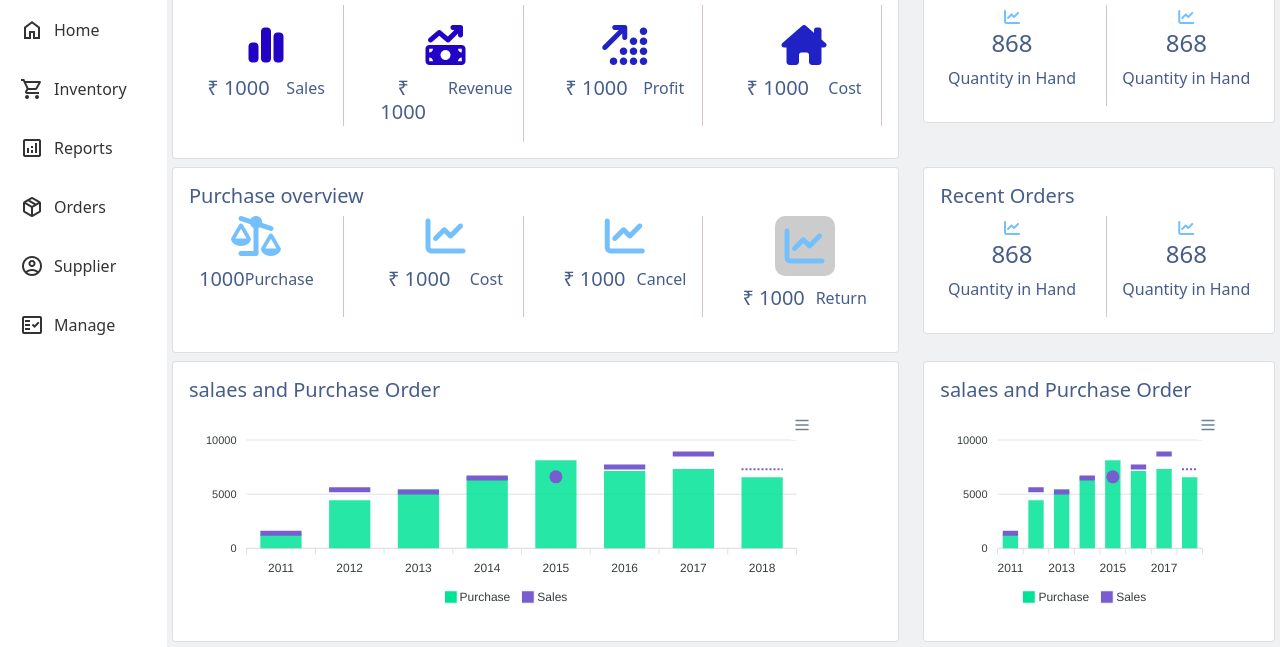
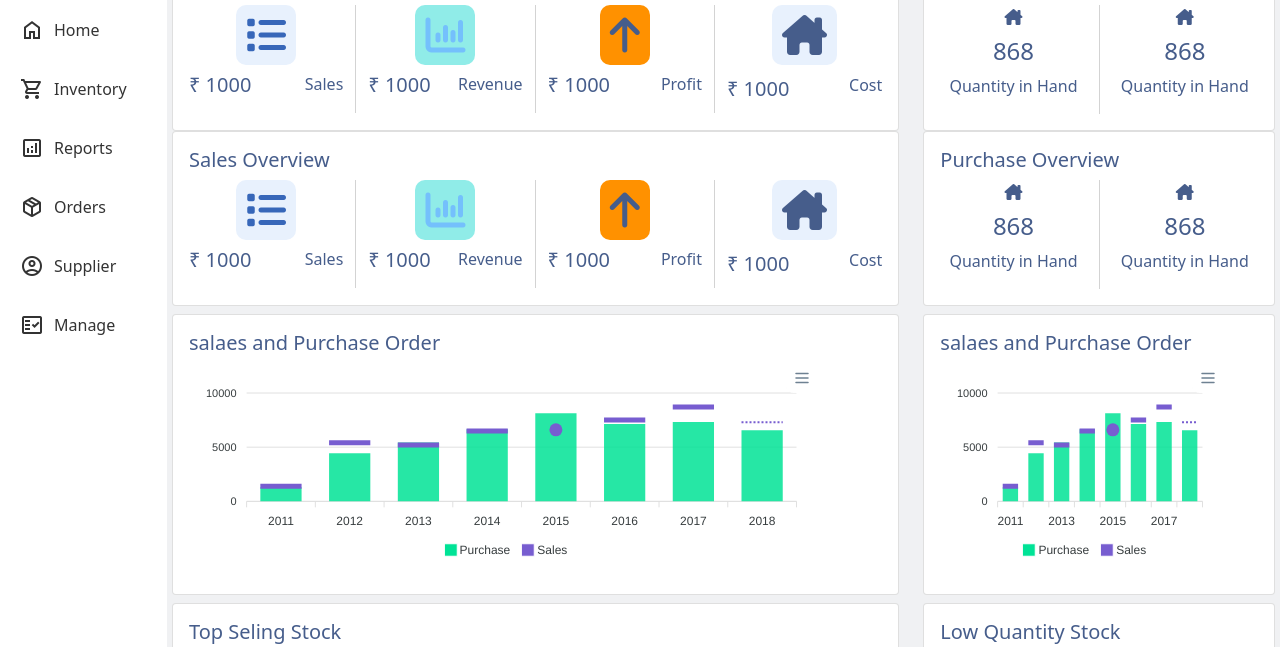
Before and after one commit to Islow2024/Inventory-Managment-System, a plain HTML site: page dashboard.html in a window 1280 px wide. Shown: the part 119-766 px from the top of the page. Drawn offline with nearby package versions, Linux system fonts and the light colour scheme.

Commit message:
improve the style dashboard

```diff
--- a/Assets/styles/style.css
+++ b/Assets/styles/style.css
@@ -2,6 +2,8 @@ body{
     /* background-color: #f0f1f3; */
     background-color: #f0f1f3;
     color:#465d8b;
+    margin: 0;
+    overflow-x: hidden;
 }
 
 .contianer-1{
@@ -111,20 +113,33 @@ body{
     /* overflow: hidden; */
 }
 
-.uuu{
 
-    display: flex;
-    /* align-items: center; */
-    justify-content: space-around;
+/* Icons */
+.icon{
+    font-size: 40px;
+    background-color: #e8f1fd;
     padding: 10px;
+    border-radius: 10px;
 }
 
-.ooo{
-    display: flex;
-    align-items: center;
-    justify-content: space-around;
+.icon-1{
+background-color: #e8f1fd;
+}
+
+.icon-2{
+    background-color: #90ece8;
+}
+
+.icon-3{
+    background-color: #ff9100;
 
 }
+.border-left{
+    border-right: 1px solid lightgray;
+}
+
+
+
 
 .item-card {
     display: flex;
--- a/dashboard.html
+++ b/dashboard.html
@@ -93,85 +93,86 @@
         </ul>
       </div>
       <div class="main container">
-        <div class="row">
+        <div class="row align-items-stretch">
+          <!-- Column 1 -->
           <div class="col-8">
-            <div class="card">
+            <div class="card h-100">
               <div class="card-body">
-                <h5 class="card-title">sales overview</h5>
+                <h5 class="card-title">Sales Overview</h5>
 
                 <div class="container-card">
                   <div class="row">
-                    <div class="col-3">
-                      <div
-                        style="
-                          text-align: center;
-                          border-right: 1px solid #d3c5c5;
-                          padding-top: 20px;
-                        "
-                      >
+                    <!-- Repeating Columns -->
+                    <div class="col-3 border-left">
+                      <!-- Icon at the top -->
+                      <div class="row">
+                        <div class="col text-center">
                           <i
-                          class="fa-solid fa-chart-simple"
-                          style="color: #2202c5; font-size: 40px"
+                            class="fa-solid fa-list icon icon-1"
+                            style="color: #3767b9"
                           ></i>
-                        <div class="uuu">
+                        </div>
+                      </div>
+                      <!-- Money and cost in the same row with space -->
+                      <div class="row align-items-center mt-2">
+                        <div class="col">
                           <h5>₹ 1000</h5>
-                          <p>Sales</p>
+                        </div>
+                        <div class="col text-end">
+                          <h6>Sales</h6>
                         </div>
                       </div>
                     </div>
-
-                    <div class="col-3">
-                      <div
-                        style="
-                          text-align: center;
-                          border-right: 1px solid #d3c5c5;
-                          padding-top: 20px;
-                        "
-                      >
+                    <div class="col-3 border-left">
+                      <!-- Icon at the top -->
+                      <div class="row">
+                        <div class="col text-center">
                           <i
-                          class="fa-solid fa-money-bill-trend-up"
-                          style="color: #2202c5; font-size: 40px"
+                            class="fa-solid fa-chart-column icon icon-2"
+                            style="color: #74c0fc"
                           ></i>
-                        <div class="uuu">
+                        </div>
+                      </div>
+                      <!-- Money and cost in the same row with space -->
+                      <div class="row align-items-center mt-2">
+                        <div class="col">
                           <h5>₹ 1000</h5>
-                          <p style="padding-left: 20px">Revenue</p>
+                        </div>
+                        <div class="col text-end">
+                          <h6>Revenue</h6>
                         </div>
                       </div>
                     </div>
-
-                    <div class="col-3">
-                      <div
-                        style="
-                          text-align: center;
-                          border-right: 1px solid #d3c5c5;
-                          padding-top: 20px;
-                        "
-                      >
-                        <i
-                          class="fa-solid fa-arrow-up-right-dots"
-                          style="color: #2022c5; font-size: 40px"
-                        ></i>
-                        <div class="uuu">
+                    <div class="col-3 border-left">
+                      <!-- Icon at the top -->
+                      <div class="row">
+                        <div class="col text-center">
+                          <i class="fa-solid fa-arrow-up icon icon-3"></i>
+                        </div>
+                      </div>
+                      <!-- Money and cost in the same row with space -->
+                      <div class="row align-items-center mt-2">
+                        <div class="col">
                           <h5>₹ 1000</h5>
-                          <p>Profit</p>
+                        </div>
+                        <div class="col text-end">
+                          <h6>Profit</h6>
                         </div>
                       </div>
                     </div>
-
                     <div class="col-3">
-                      <div
-                        style="
-                          text-align: center;
-                          border-right: 1px solid #d3c5c5;
-                          padding-top: 20px;
-                        "
-                      >
-                        <i
-                          class="fa-solid fa-house-chimney"
-                          style="color: #2022c5; font-size: 40px"
-                        ></i>
-                        <div class="uuu">
+                      <!-- Icon at the top -->
+                      <div class="row">
+                        <div class="col text-center">
+                          <i class="fa-solid fa-house-chimney icon"></i>
+                        </div>
+                      </div>
+                      <!-- Money and cost in the same row with space -->
+                      <div class="row align-items-center mt-2">
+                        <div class="col">
                           <h5>₹ 1000</h5>
+                        </div>
+                        <div class="col text-end">
                           <p>Cost</p>
                         </div>
                       </div>
@@ -182,31 +183,24 @@
             </div>
           </div>
 
+          <!-- Column 2 -->
           <div class="col-4">
-            <div class="card">
+            <div class="card h-100">
               <div class="card-body">
-                <h5 class="card-title">Recent Orders</h5>
-                <div class="ooo">
-                  <div
-                    style="
-                      text-align: center;
-                      border-right: 1px solid #d3c5c5;
-                      padding-right: 30px;
-                    "
-                  >
-                    <i
-                      class="fa-solid fa-chart-line"
-                      style="color: #74c0fc"
-                    ></i>
-                    <h4>868</h4>
+                <h5 class="card-title">Purchase Overview</h5>
+
+                <div class="row">
+                  <!-- Column 1 -->
+                  <div class="col text-center border-left">
+                    <i class="fa-solid fa-house-chimney"></i>
+                    <h4 class="mt-2">868</h4>
                     <p>Quantity in Hand</p>
                   </div>
-                  <div style="text-align: center">
-                    <i
-                      class="fa-solid fa-chart-line"
-                      style="color: #74c0fc"
-                    ></i>
-                    <h4>868</h4>
+
+                  <!-- Column 2 -->
+                  <div class="col text-center">
+                    <i class="fa-solid fa-house-chimney"></i>
+                    <h4 class="mt-2">868</h4>
                     <p>Quantity in Hand</p>
                   </div>
                 </div>
@@ -214,84 +208,89 @@
             </div>
           </div>
         </div>
-        <div class="row mt-2">
+
+        <!-- Row two -->
+        <div class="row align-items-stretch">
+          <!-- Column 1 -->
           <div class="col-8">
-            <div class="card">
+            <div class="card h-100">
               <div class="card-body">
-                <h5 class="card-title">Purchase overview</h5>
+                <h5 class="card-title">Sales Overview</h5>
 
                 <div class="container-card">
                   <div class="row">
-                    <div class="col-3">
-                      <div
-                        style="
-                          text-align: center;
-                          border-right: 1px solid #d3c5c5;
-                          padding-right: 20px;
-                        "
-                      >
+                    <!-- Repeating Columns -->
+                    <div class="col-3 border-left">
+                      <!-- Icon at the top -->
+                      <div class="row">
+                        <div class="col text-center">
                           <i
-                          class="fa-solid fa-scale-unbalanced-flip"
-                          style="color: #74c0fc; font-size: 40px"
+                            class="fa-solid fa-list icon icon-1"
+                            style="color: #3767b9"
                           ></i>
-                        <div class="uuu">
-                          <h5>1000</h5>
-                          <p>Purchase</p>
+                        </div>
+                      </div>
+                      <!-- Money and cost in the same row with space -->
+                      <div class="row align-items-center mt-2">
+                        <div class="col">
+                          <h5>₹ 1000</h5>
+                        </div>
+                        <div class="col text-end">
+                          <h6>Sales</h6>
                         </div>
                       </div>
                     </div>
-
-                    <div class="col-3">
-                      <div
-                        style="
-                          text-align: center;
-                          border-right: 1px solid #d3c5c5;
-                        "
-                      >
+                    <div class="col-3 border-left">
+                      <!-- Icon at the top -->
+                      <div class="row">
+                        <div class="col text-center">
                           <i
-                          class="fa-solid fa-chart-line"
-                          style="color: #74c0fc; font-size: 40px"
+                            class="fa-solid fa-chart-column icon icon-2"
+                            style="color: #74c0fc"
                           ></i>
-                        <div class="uuu">
+                        </div>
+                      </div>
+                      <!-- Money and cost in the same row with space -->
+                      <div class="row align-items-center mt-2">
+                        <div class="col">
                           <h5>₹ 1000</h5>
-                          <p>Cost</p>
+                        </div>
+                        <div class="col text-end">
+                          <h6>Revenue</h6>
                         </div>
                       </div>
                     </div>
-
-                    <div class="col-3">
-                      <div
-                        style="
-                          text-align: center;
-                          border-right: 1px solid #d3c5c5;
-                        "
-                      >
-                        <i
-                          class="fa-solid fa-chart-line"
-                          style="color: #74c0fc; font-size: 40px"
-                        ></i>
-                        <div class="uuu">
+                    <div class="col-3 border-left">
+                      <!-- Icon at the top -->
+                      <div class="row">
+                        <div class="col text-center">
+                          <i class="fa-solid fa-arrow-up icon icon-3"></i>
+                        </div>
+                      </div>
+                      <!-- Money and cost in the same row with space -->
+                      <div class="row align-items-center mt-2">
+                        <div class="col">
                           <h5>₹ 1000</h5>
-                          <p>Cancel</p>
+                        </div>
+                        <div class="col text-end">
+                          <h6>Profit</h6>
                         </div>
                       </div>
                     </div>
-
                     <div class="col-3">
-                      <div style="text-align: center">
-                        <i
-                          class="fa-solid fa-chart-line"
-                          style="
-                            color: #74c0fc;
-                            font-size: 40px;
-                            background-color: #ccc;
-                            border-radius: 10px;
-                            padding: 10px;
-                          "
-                        ></i>
-                        <div class="uuu">
+                      <!-- Icon at the top -->
+                      <div class="row">
+                        <div class="col text-center">
+                          <i class="fa-solid fa-house-chimney icon"></i>
+                        </div>
+                      </div>
+                      <!-- Money and cost in the same row with space -->
+                      <div class="row align-items-center mt-2">
+                        <div class="col">
                           <h5>₹ 1000</h5>
-                          <p>Return</p>
+                        </div>
+                        <div class="col text-end">
+                          <p>Cost</p>
                         </div>
                       </div>
                     </div>
@@ -301,31 +300,24 @@
             </div>
           </div>
 
+          <!-- Column 2 -->
           <div class="col-4">
-            <div class="card">
+            <div class="card h-100">
               <div class="card-body">
-                <h5 class="card-title">Recent Orders</h5>
-                <div class="ooo">
-                  <div
-                    style="
-                      text-align: center;
-                      border-right: 1px solid #ccc;
-                      padding-right: 30px;
-                    "
-                  >
-                    <i
-                      class="fa-solid fa-chart-line"
-                      style="color: #74c0fc"
-                    ></i>
-                    <h4>868</h4>
+                <h5 class="card-title">Purchase Overview</h5>
+
+                <div class="row">
+                  <!-- Column 1 -->
+                  <div class="col text-center border-left">
+                    <i class="fa-solid fa-house-chimney"></i>
+                    <h4 class="mt-2">868</h4>
                     <p>Quantity in Hand</p>
                   </div>
-                  <div style="text-align: center">
-                    <i
-                      class="fa-solid fa-chart-line"
-                      style="color: #74c0fc"
-                    ></i>
-                    <h4>868</h4>
+
+                  <!-- Column 2 -->
+                  <div class="col text-center">
+                    <i class="fa-solid fa-house-chimney"></i>
+                    <h4 class="mt-2">868</h4>
                     <p>Quantity in Hand</p>
                   </div>
                 </div>
@@ -334,6 +326,7 @@
           </div>
         </div>
 
+        <!-- Row three -->
         <div class="row">
           <div class="col-8 mt-2">
             <div class="card">
```
Also changed, not shown: index.html (+17 -2 lines), inventory.html (+19 -12 lines). Lines whose indentation alone changed are shown as unchanged.
